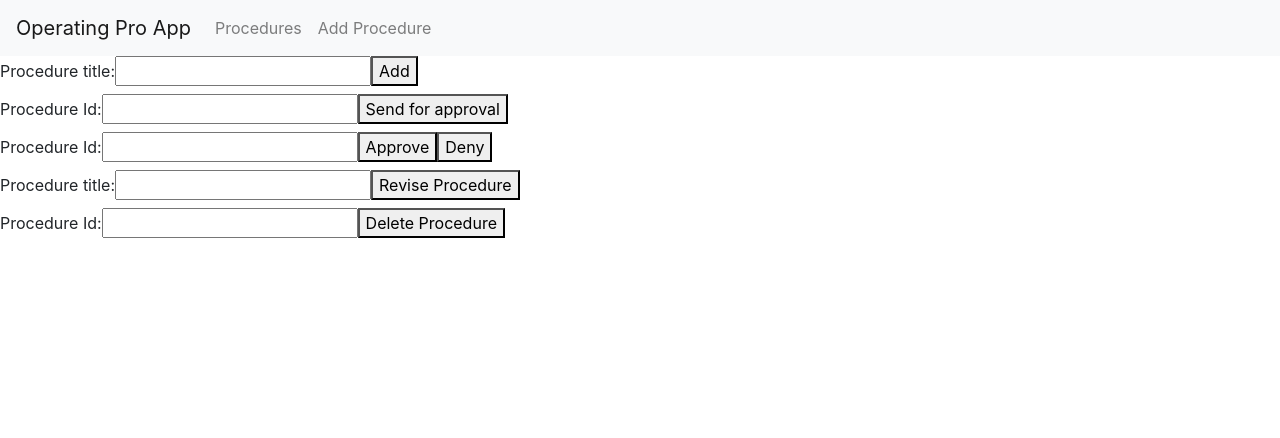
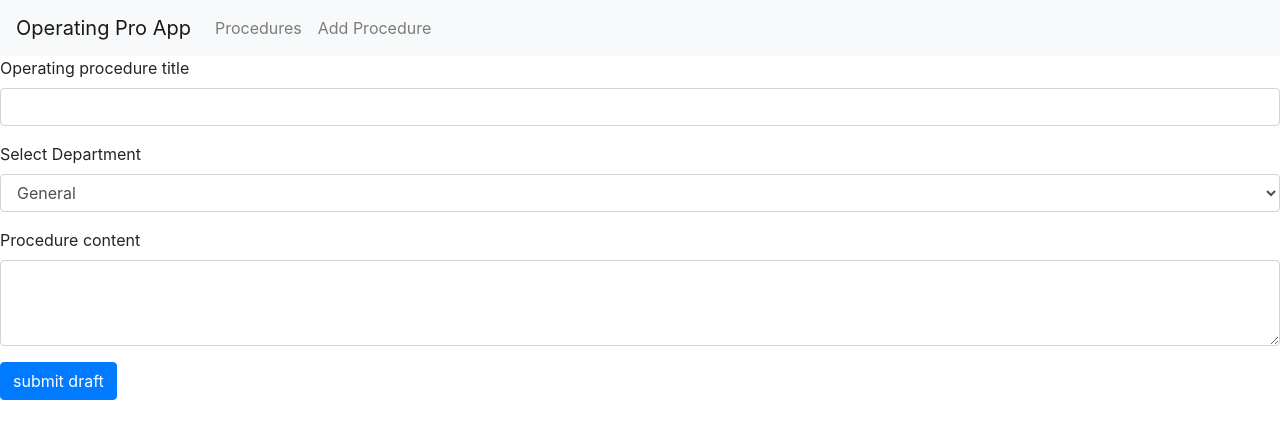
Before and after one commit to CRea7/operatingFront, a React (Create React App) app: page /AddProcedure in a window 1280 px wide. Shown: the top 438 px of the page. Built offline with nearby package versions, Linux system fonts and the light colour scheme.

Commit message:
creating procedure working

```diff
--- a/src/App.css
+++ b/src/App.css
@@ -32,6 +32,10 @@
   border: 1px solid black;
 }
 
+protable {
+  padding: 200px;
+}
+
 @keyframes App-logo-spin {
   from {
     transform: rotate(0deg);
--- a/src/App.js
+++ b/src/App.js
@@ -16,14 +16,10 @@
         <Router>
         <div>
             <Nav/>
-          <ProcedureInput/>
           <Switch>
             <Route path="/procedures" component={ProcedureList} />
-            <Route path="/AddProcedure" component={ProcedureSend}/>
+            <Route path="/AddProcedure" component={ProcedureInput}/>
           </Switch>
-          <ProcedureApproval/>
-          <ProcedureRevision/>
-          <ProcedureDelete/>
         </div>
         </Router>
     );
--- a/src/Components/ProcedureInput.js
+++ b/src/Components/ProcedureInput.js
@@ -1,22 +1,34 @@
 import React from 'react';
 import axios from 'axios';
+import 'bootstrap/dist/css/bootstrap.min.css';
+import { Form, Button} from 'react-bootstrap';
 //import procedureservice from "../services/procedureservice";
 
 export default class ProcdureList extends React.Component{
     state = {
         title: "",
         revnum: 1,
-        status: "draft"
+        status: "draft",
+        department: "",
+        content: ""
     }
 
     handleChange = event => {
         this.setState({title: event.target.value});
     }
 
+    handleDep = event => {
+        this.setState({department: event.target.value})
+    }
+
+    handleCont = event => {
+        this.setState({content: event.target.value})
+    }
+
     handleSubmit = event => {
         event.preventDefault();
 
-        axios.post(`http://localhost:3000/api/procedures`, {title: this.state.title, revnum: this.state.revnum, status: this.state.status})
+        axios.post(`http://localhost:3000/api/procedures`, {title: this.state.title, revnum: this.state.revnum, status: this.state.status, department: this.state.department, content: this.state.content})
             .then(res => {
                 console.log(res)
             })
@@ -24,12 +36,27 @@
     }
     render() {
         return(
-            <form onSubmit={this.handleSubmit}>
-                <label>Procedure title:
-                <input type="text" name="title" onChange={this.handleChange}/>
-                </label>
-                <button type="submit">Add</button>
-            </form>
+            <Form onSubmit={this.handleSubmit}>
+                <Form.Group controlId="exampleForm.ControlInput1">
+                    <Form.Label>Operating procedure title</Form.Label>
+                    <Form.Control type="text" name="title" onChange={this.handleChange}/>
+                </Form.Group>
+                <Form.Group controlId="exampleForm.ControlSelect1">
+                    <Form.Label>Select Department</Form.Label>
+                    <Form.Control as="select"  name="department" onChange={this.handleDep}>
+                        <option>General</option>
+                        <option>HR</option>
+                        <option>Finance</option>
+                        <option>Development</option>
+                        <option>Purchasing</option>
+                    </Form.Control>
+                </Form.Group>
+                <Form.Group controlId="exampleForm.ControlTextarea1">
+                    <Form.Label>Procedure content</Form.Label>
+                    <Form.Control as="textarea" rows="3"  name="content" onChange={this.handleCont}/>
+                </Form.Group>
+                <Button type="submit">submit draft</Button>
+            </Form>
         )
     }
 }
--- a/src/Components/ProcedureList.js
+++ b/src/Components/ProcedureList.js
@@ -1,6 +1,8 @@
 import React from 'react';
 import axios from 'axios';
+import 'bootstrap/dist/css/bootstrap.min.css';
 import '../App.css';
+import { Table} from 'react-bootstrap';
 //import procedureservice from "../services/procedureservice";
 
 export default class ProcdureList extends React.Component{
@@ -16,25 +18,39 @@
     }
 
     render() {
-        return this.state.procedures.map(procedure => {
+
+
+
+        const contents = this.state.procedures.map(procedure => {
+            return<tr>
+                <td>{procedure.id}</td>
+                <td>{procedure.title}</td>
+                <td>{procedure.revnum}</td>
+                <td>{procedure.status}</td>
+            </tr>
+        })
             return(
-                <table>
-                    <tr>
-                        <td>{procedure.id}</td>
-                        <td>{procedure.title}</td>
-                        <td>{procedure.revnum}</td>
-                        <td>{procedure.status}</td>
-                    </tr>
-                </table>
+                <Table className="protable" striped bordered hover>
+                    <thead>
+                        <th>ID</th>
+                        <th>Title</th>
+                        <th>Revision No.</th>
+                        <th>status</th>
+                    </thead>
+                    <tbody>
+                    {contents}
+                    </tbody>
+                </Table>
+
+
             )
         }
-        );
         // return(
         //     <ul>
         //         {this.state.procedures.map(procedure => (<li key ={procedure.id}>{procedure.title}</li>))}
         //     </ul>
         // )
-    }
+
 }
 
 /*
```
